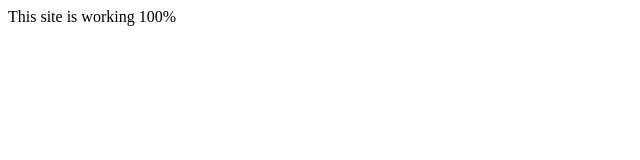
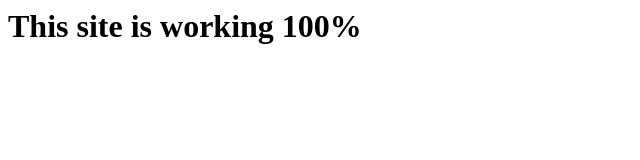
Before and after one commit to nymyo/nymyo.github.io, a plain HTML site: page index.html in a window 1280 px wide. Shown: the whole page, without its empty margins (0-640 px from the left). Drawn offline with Linux system fonts and the light colour scheme.

Commit message:
Update index.html
First Commiting

```diff
--- a/index.html
+++ b/index.html
@@ -1 +1 @@
-<p>This site is working 100% </p>
+<h1>This site is working 100% </h1>
```
